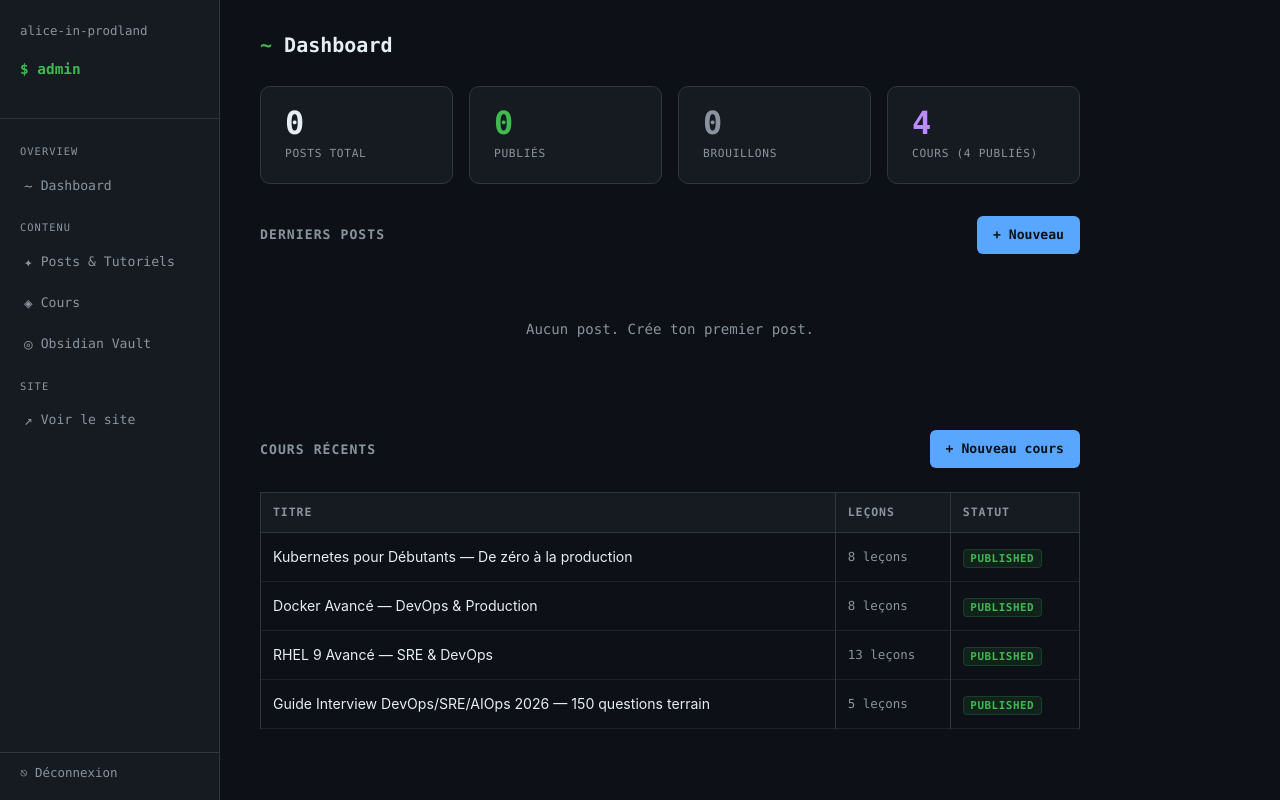
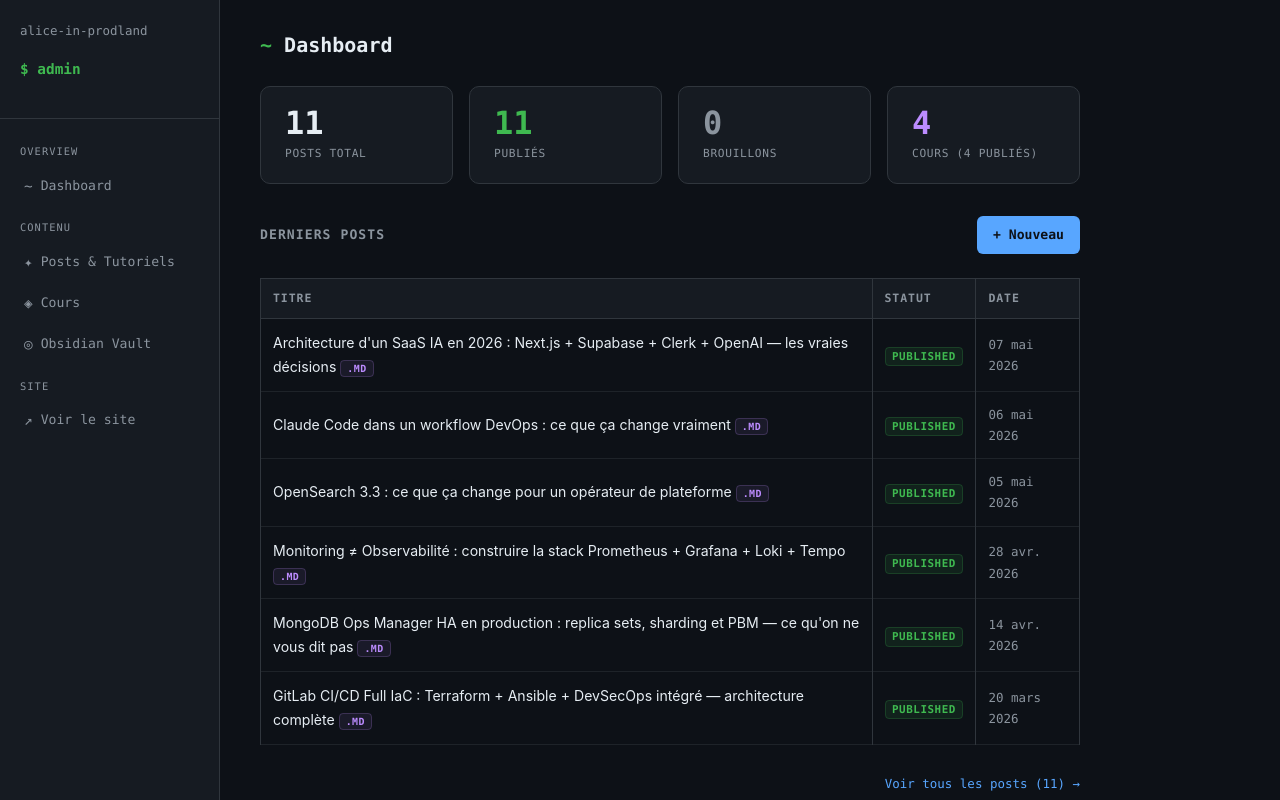
Before and after one commit to asinda/alice-in-prodland, a Next.js app: page /admin in a window 1280 px wide. Shown: the top 800 px of the page. Built offline with nearby package versions, Linux system fonts and the light colour scheme.

Commit message:
fix: dashboard uses getAllAdminPosts — shows filesystem .md posts in stats and recent list
getPosts() returned [] when data/posts.json is empty, hiding all filesystem posts
from the dashboard counts and recent-posts table.

```diff
--- a/app/admin/page.tsx
+++ b/app/admin/page.tsx
@@ -1,5 +1,6 @@
 import Link from 'next/link';
-import { getPosts, getCourses } from '../../lib/db';
+import { getAllAdminPosts } from '../../lib/posts';
+import { getCourses } from '../../lib/db';
 import styles from '../../styles/Admin.module.css';
 
 function formatDate(iso: string) {
@@ -7,11 +8,11 @@ function formatDate(iso: string) {
 }
 
 export default function AdminDashboard() {
-  const posts = getPosts();
+  const posts = getAllAdminPosts();
   const courses = getCourses();
 
-  const publishedPosts = posts.filter(p => p.status === 'published').length;
-  const draftPosts = posts.filter(p => p.status === 'draft').length;
+  const publishedPosts = posts.filter(p => p.source === 'db' ? p.status === 'published' : true).length;
+  const draftPosts = posts.filter(p => p.source === 'db' && p.status === 'draft').length;
   const publishedCourses = courses.filter(c => c.status === 'published').length;
 
   return (
@@ -60,19 +61,26 @@ export default function AdminDashboard() {
             </thead>
             <tbody>
               {posts.slice(0, 6).map(post => (
-                <tr key={post.id}>
+                <tr key={post.source === 'db' ? post.id : `fs-${post.slug}`}>
                   <td>
-                    <Link href={`/admin/posts/${post.id}`} style={{ color: 'var(--text-heading)' }}>
-                      {post.title}
-                    </Link>
+                    {post.source === 'db' ? (
+                      <Link href={`/admin/posts/${post.id}`} style={{ color: 'var(--text-heading)' }}>
+                        {post.title}
+                      </Link>
+                    ) : (
+                      <span style={{ color: 'var(--text-heading)' }}>
+                        {post.title}{' '}
+                        <span className={`${styles.badge} ${styles.badgeFs}`}>.md</span>
+                      </span>
+                    )}
                   </td>
                   <td>
-                    <span className={`${styles.badge} ${post.status === 'published' ? styles.badgePublished : styles.badgeDraft}`}>
-                      {post.status}
+                    <span className={`${styles.badge} ${post.source === 'fs' || post.status === 'published' ? styles.badgePublished : styles.badgeDraft}`}>
+                      {post.source === 'fs' ? 'published' : post.status}
                     </span>
                   </td>
                   <td style={{ fontFamily: 'var(--font-mono)', fontSize: '0.78rem', color: 'var(--text-muted)' }}>
-                    {formatDate(post.createdAt)}
+                    {formatDate(post.date)}
                   </td>
                 </tr>
               ))}
```
